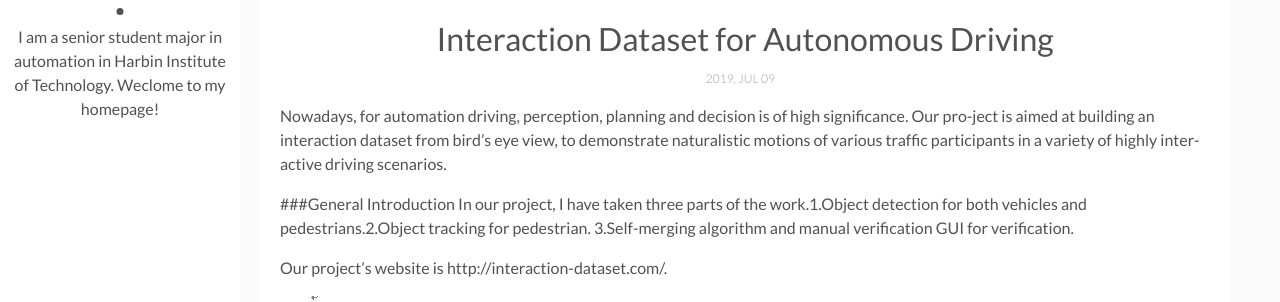
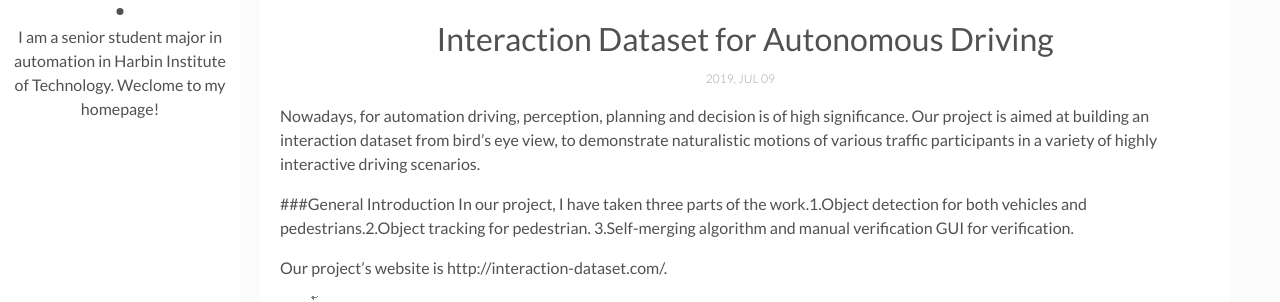
Before and after one commit to ZhuoZhi-HIT/Postgraduate.github.io, a Jekyll site: the page built from _posts/2019-07-09-Interaction Dataset for Autonomous Driving.md, in a window 1280 px wide and 900 px high, scrolled down 378 px. Shown: the part 154-456 px from the top of the window. Built offline with Jekyll 4.4.1, drawn with Linux system fonts in a browser that asks for light colours; comment, search, counter and statistics services are not loaded.

Commit message:
Update Interaction Dataset for Autonomous Driving

```diff
--- a/_posts/2019-07-09-Interaction Dataset for Autonomous Driving.md
+++ b/_posts/2019-07-09-Interaction Dataset for Autonomous Driving.md
@@ -5,7 +5,7 @@ categories: ''
 tags: U.C.Berkeley
 img: track.jpg
 ---
-Nowadays, for automation driving, perception, planning and decision is of high significance. Our pro-ject is aimed at building an interaction dataset from bird's eye view, to demonstrate naturalistic motions of various traffic participants in a variety of highly inter-active driving scenarios.
+Nowadays, for automation driving, perception, planning and decision is of high significance. Our project is aimed at building an interaction dataset from bird's eye view, to demonstrate naturalistic motions of various traffic participants in a variety of highly interactive driving scenarios.
 
 ###General Introduction
 In our project, I have taken three parts of the work.1.Object detection for both vehicles and pedestrians.2.Object tracking for pedestrian. 3.Self-merging algorithm and manual verification GUI for verification.
```
